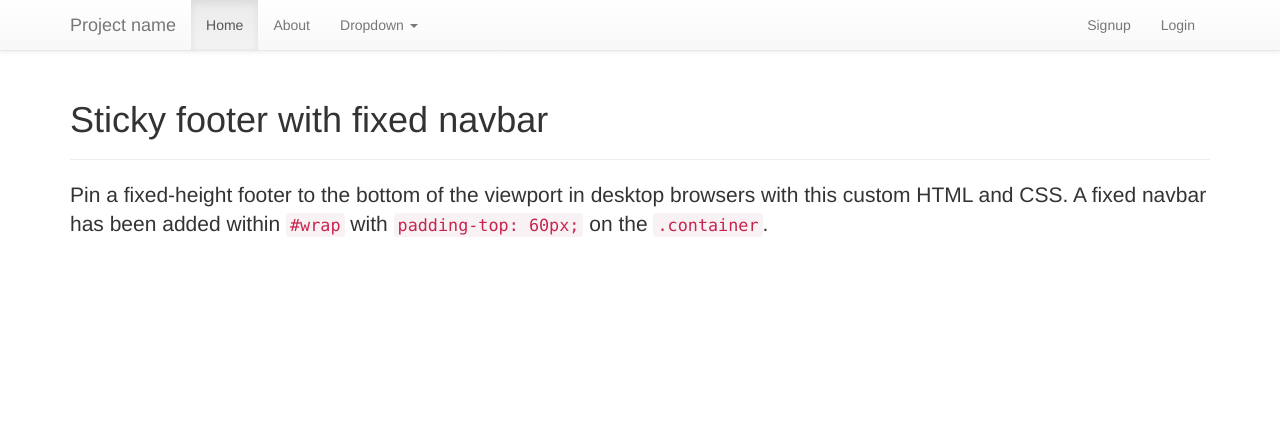
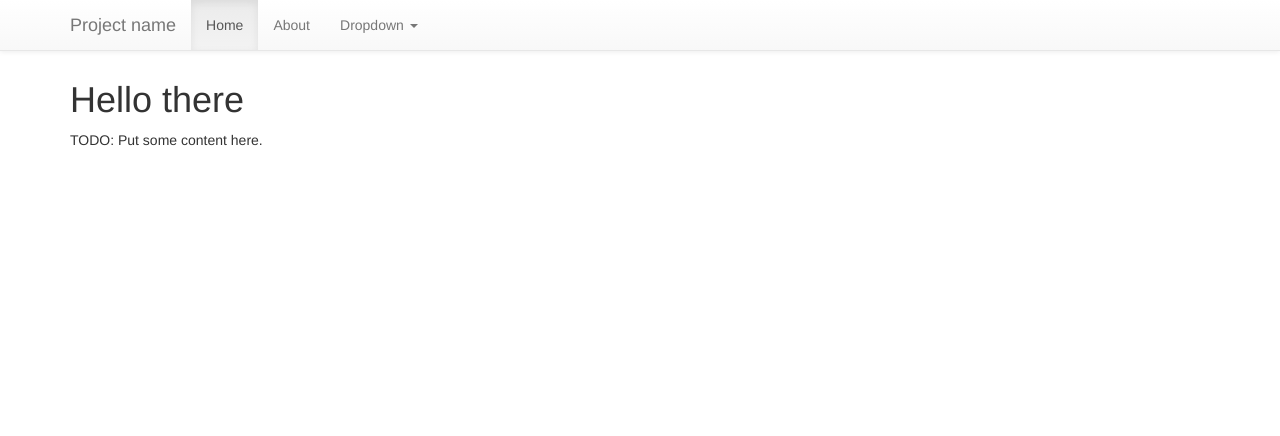
Before and after one commit to javaarchive/Observatory, a Flask app: page / in a window 1280 px wide. Shown: the top 436 px of the page. Run offline with Flask 2, Linux system fonts and the light colour scheme; some libraries are stand-ins or nearby versions.

Commit message:
scaffold, remove login completley

```diff
--- a/app.py
+++ b/app.py
@@ -7,11 +7,13 @@ load_dotenv()
 
 from flask import Flask, render_template, request
 from flask_sqlalchemy import SQLAlchemy
-from flask_login import LoginManager
+# from flask_login import LoginManager
 import logging
 from logging import Formatter, FileHandler
-from forms import *
+# from forms import *
 import os
+
+
 
 #----------------------------------------------------------------------------#
 # App Configuration. This gets values from config.py so we have a easy place to change things.
@@ -19,27 +21,18 @@ import os
 
 app = Flask(__name__)
 app.config.from_object('config')
+
 # makes a database
 db = SQLAlchemy(app)
 
+from api import api,db_session
+
 # Automatically tear down SQLAlchemy.
 
-# @app.teardown_request
-# def shutdown_session(exception=None):
-#    db_session.remove()
+@app.teardown_request
+def shutdown_session(exception=None):
+    db_session.remove()
 
-
-# Login required decorator.
-
-def login_required(test):
-    @wraps(test)
-    def wrap(*args, **kwargs):
-        if 'logged_in' in session:
-            return test(*args, **kwargs)
-        else:
-            flash('You need to login first.')
-            return redirect(url_for('login'))
-    return wrap
 
 #----------------------------------------------------------------------------#
 # Controllers.
@@ -55,23 +48,7 @@ def home():
 def about():
     return render_template('pages/placeholder.about.html')
 
-# login forms
-@app.route('/login')
-def login():
-    form = LoginForm(request.form)
-    return render_template('forms/login.html', form=form)
-
-
-@app.route('/register')
-def register():
-    form = RegisterForm(request.form)
-    return render_template('forms/register.html', form=form)
-
-
-@app.route('/forgot')
-def forgot():
-    form = ForgotForm(request.form)
-    return render_template('forms/forgot.html', form=form)
+app.register_blueprint(api)
 
 # Error handlers.
 
@@ -98,6 +75,7 @@ if not app.debug:
     app.logger.addHandler(file_handler)
     app.logger.info('errors')
 
+
 #----------------------------------------------------------------------------#
 # Launch.
 #----------------------------------------------------------------------------#
--- a/forms.py
+++ b/forms.py
@@ -4,7 +4,8 @@ from wtforms.validators import DataRequired, EqualTo, Length
 
 # Set your classes here.
 
-
+# removed temporarily
+'''
 class RegisterForm(Form):
     name = StringField(
         'Username', validators=[DataRequired(), Length(min=6, max=25)]
@@ -31,3 +32,4 @@ class ForgotForm(Form):
     email = StringField(
         'Email', validators=[DataRequired(), Length(min=6, max=40)]
     )
+'''
--- a/models.py
+++ b/models.py
@@ -1,3 +1,4 @@
+'''
 from sqlalchemy import create_engine
 from sqlalchemy.orm import scoped_session, sessionmaker
 from sqlalchemy.ext.declarative import declarative_base
@@ -28,3 +29,4 @@ class User(Base):
 
 # Create tables.
 Base.metadata.create_all(bind=engine)
+'''
--- a/templates/layouts/main.html
+++ b/templates/layouts/main.html
@@ -68,8 +68,8 @@
             </li>
           </ul>
           <ul class="nav navbar-nav pull-right">
-            <li><a href="{{ url_for('register') }}">Signup</a></li>
-            <li><a href="{{ url_for('login') }}">Login</a></li>
+            <!-- li><a href="{{ url_for('register') }}">Signup</a></li> -->
+            <!-- li><a href="{{ url_for('login') }}">Login</a></li> -->
           </ul>
         </div><!--/.nav-collapse -->
       </div>
--- a/templates/pages/placeholder.home.html
+++ b/templates/pages/placeholder.home.html
@@ -2,9 +2,9 @@
 {% block title %}Home{% endblock %}
 {% block content %}
 
-<div class="page-header">
-  <h1>Sticky footer with fixed navbar</h1>
-</div>
-<p class="lead">Pin a fixed-height footer to the bottom of the viewport in desktop browsers with this custom HTML and CSS. A fixed navbar has been added within <code>#wrap</code> with <code>padding-top: 60px;</code> on the <code>.container</code>.</p>
+<h1>Hello there</h1>
+<p>
+  TODO: Put some content here.
+</p>
 
 {% endblock %}
```
Also changed, not shown: api.py (added, +31 -0 lines), extractors/ExtractorBase.py (added, +20 -0 lines), extractors/GoogleShoppingExtractor..py (added, +9 -0 lines), extractors/PyppeteerExtractorBase.py (added, +9 -0 lines), database.db (added).
